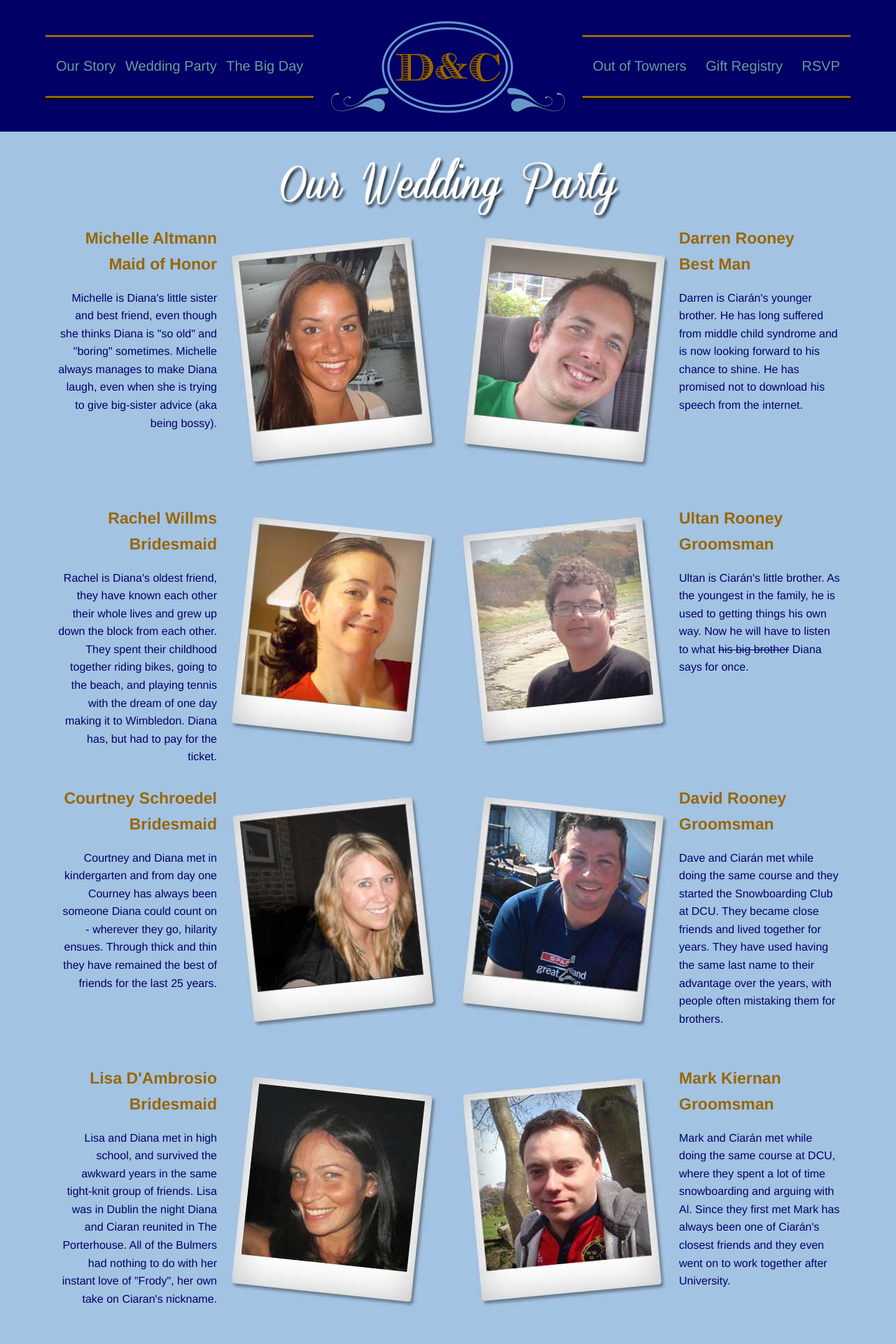
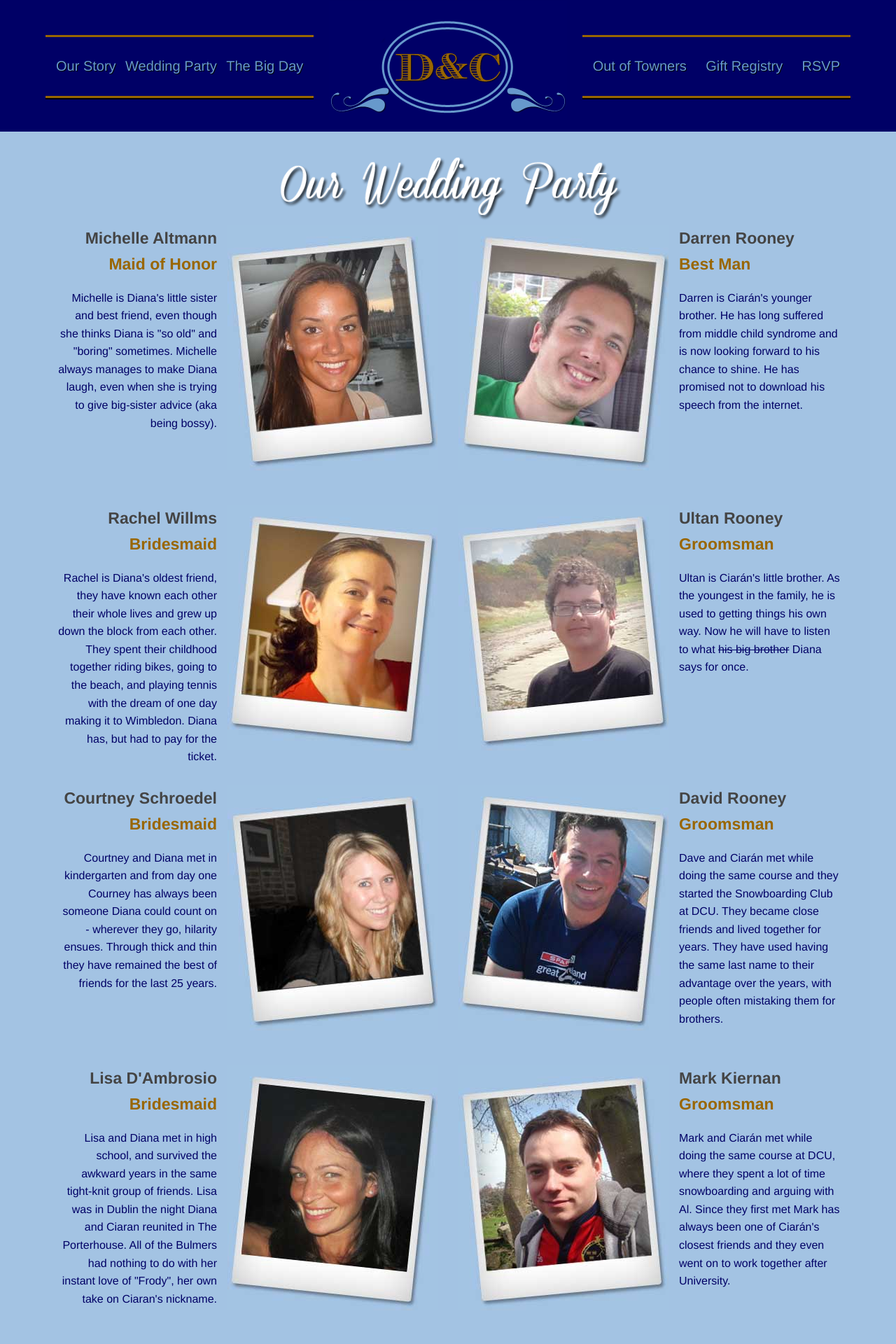
Before and after one commit to CiaranR/diana-and-ciaran, a Jekyll site: the page built from _posts/2012-12-21-Our-Wedding-Party.html, in a window 1280 px wide. Shown: the top 1920 px of the page at 70% size. Built offline with Jekyll 4.4.1, drawn with Linux system fonts in a browser that asks for light colours; some web fonts are replaced; comment, search, counter and statistics services are not loaded.

Commit message:
more tweaks

```diff
--- a/_posts/2012-12-21-Our-Wedding-Party.html
+++ b/_posts/2012-12-21-Our-Wedding-Party.html
@@ -17,13 +17,13 @@ permalink: /wedding-party
 		<div class="row">
 			<div class="six columns">
 				<img src="/images/party/michelle.jpg" title="Michelle Altmann" alt="Michelle Altmann" class="right pad-left-15" />
-				<p class="text-right"><strong>Michelle Altmann<br />
+				<p class="text-right"><strong><span class="dg">Michelle Altmann</span><br />
 				   Maid of Honor</strong></p>
 				<p class="text-right">Michelle is Diana's little sister and best friend, even though she thinks Diana is "so old" and "boring" sometimes. Michelle always manages to make Diana laugh, even when she is trying to give big-sister advice (aka being bossy).</p>
 			</div>
 			<div class="six columns">
 				<img src="/images/party/darren.jpg" title="Darren Rooney" alt="Darren Rooney" class="left pad-right-15" />
-				<p class="text-left"><strong>Darren Rooney<br />
+				<p class="text-left"><strong><span class="dg">Darren Rooney</span><br />
 				   Best Man</strong></p>
 				<p class="text-left">Darren is Ciar&aacute;n's younger brother. He has long suffered from middle child syndrome and is now looking forward to his chance to shine. He has promised not to download his speech from the internet.</p>
 			</div>
@@ -31,13 +31,13 @@ permalink: /wedding-party
 		<div class="row">
 			<div class="six columns">
 				<img src="/images/party/rachel.jpg" title="Rachel Willms" alt="Rachel Willms" class="right pad-left-15" />
-				<p class="text-right"><strong>Rachel Willms<br />
+				<p class="text-right"><strong><span class="dg">Rachel Willms</span><br />
 				   Bridesmaid</strong></p>
 				<p class="text-right">Rachel is Diana's oldest friend, they have known each other their whole lives and grew up down the block from each other. They spent their childhood together riding bikes, going to the beach, and playing tennis with the dream of one day making it to Wimbledon. Diana has, but had to pay for the ticket.</p>
 			</div>
 			<div class="six columns">
 				<img src="/images/party/ultan.jpg" title="Ultan Rooney" alt="Ultan Rooney" class="left pad-right-15" />
-				<p class="text-left"><strong><span title="aka Wee Man">Ultan Rooney</span><br />
+				<p class="text-left"><strong><span class="dg"><span title="aka Wee Man">Ultan Rooney</span></span><br />
 				   Groomsman</strong></p>
 				<p class="text-left"><span title="aka Wee Man">Ultan</span> is Ciar&aacute;n's little brother. As the youngest in the family, he is used to getting things his own way.  Now he will have to listen to what <strike>his big brother</strike> Diana says for once. </p>
 			</div>
@@ -45,13 +45,13 @@ permalink: /wedding-party
 		<div class="row">
 			<div class="six columns">
 				<img src="/images/party/courtney.jpg" title="Courtney Schroedel" alt="Courtney Schroedel" class="right pad-left-15" />
-				<p class="text-right"><strong>Courtney Schroedel<br />
+				<p class="text-right"><strong><span class="dg">Courtney Schroedel</span><br />
 				   Bridesmaid</strong></p>
 				<p class="text-right">Courtney and Diana met in kindergarten and from day one Courney has always been someone Diana could count on - wherever they go, hilarity ensues. Through thick and thin they have remained the best of friends for the last 25 years.</p>
 			</div>
 			<div class="six columns">
 				<img src="/images/party/dave.jpg" title="David Rooney" alt="David Rooney" class="left pad-right-15" />
-				<p class="text-left"><strong><span title="aka Ted">David Rooney</span><br />
+				<p class="text-left"><strong><span class="dg"><span title="aka Ted">David Rooney</span></span><br />
 				   Groomsman</strong></p>
 				<p class="text-left"><span title="aka Ted">Dave</span> and Ciar&aacute;n met while doing the same course and they started the Snowboarding Club at DCU.  They became close friends and lived together for years. They have used having the same last name to their advantage over the years, with people often mistaking them for brothers.</p>
 			</div>
@@ -59,13 +59,13 @@ permalink: /wedding-party
 		<div class="row">
 			<div class="six columns">
 				<img src="/images/party/lisa.jpg" title="Lisa D'Ambrosio" alt="Lisa D'Ambrosio" class="right pad-left-15" />
-				<p class="text-right"><strong>Lisa D'Ambrosio<br />
+				<p class="text-right"><strong><span class="dg">Lisa D'Ambrosio</span><br />
 				   Bridesmaid</strong></p>
 				<p class="text-right">Lisa and Diana met in high school, and survived the awkward years in the same tight-knit group of friends. Lisa was in Dublin the night Diana and Ciaran reunited in The Porterhouse.  All of the Bulmers had nothing to do with her instant love of "Frody", her own take on Ciaran's nickname.</p>
 			</div>
 			<div class="six columns">
 				<img src="/images/party/mark.jpg" title="Mark Kiernan" alt="Mark Kiernan" class="left pad-right-15" />
-				<p class="text-left"><strong><span title="aka Dutch Goldfish">Mark  Kiernan</span><br />
+				<p class="text-left"><strong><span class="dg"><span title="aka Dutch Goldfish">Mark  Kiernan</span></span><br />
 				   Groomsman</strong></p>
 				<p class="text-left"><span title="aka Dutch Goldfish">Mark</span> and Ciar&aacute;n met while doing the same course at DCU, where they spent a lot of time snowboarding and arguing with Al.  Since they first met Mark has always been one of Ciar&aacute;n's closest friends and they even went on to work together after University.</p>
 			</div>
@@ -73,13 +73,13 @@ permalink: /wedding-party
 		<div class="row">
 			<div class="six columns">
 				<img src="/images/party/sharkey.jpg" title="Christine Valentic" alt="Christine Valentic" class="right pad-left-15" />
-				<p class="text-right"><strong><span title="aka Sharkey">Christine Valentic</span><br />
+				<p class="text-right"><strong><span class="dg"><span title="aka Sharkey">Christine Valentic</span></span><br />
 				   Bridesmaid</strong></p>
 				<p class="text-right"><span title="aka Sharkey">Christine</span> and Diana have known each other since they were nine.  In the 4th grade, Diana returned from Christmas vacation and found out that Christine had taken over her desk next to all of her friends. Despite the rough start, they are the best of friends.</p>
 			</div>
 			<div class="six columns">
 				<img src="/images/party/alan.jpg" title="Alan O'Conor" alt="Alan O'Conor" class="left pad-right-15" />
-				<p class="text-left"><strong><span title="aka Lad">Alan O'Conor</span><br />
+				<p class="text-left"><strong><span class="dg"><span title="aka Lad">Alan O'Conor</span></span><br />
 				   Groomsman</strong></p>
 				<p class="text-left"><span title="aka Lad">Al</span> and Ciar&aacute;n met doing the same course at DCU.  Despite Al always being wrong, their common love of the internet meant that they would become great friends. Al has left Dublin and is now living the dream in San Fransisco.</p>
 			</div>
@@ -87,13 +87,13 @@ permalink: /wedding-party
 		<div class="row">
 			<div class="six columns">
 				<img src="/images/party/eliza.jpg" title="Eliza Rafferty" alt="Eliza Rafferty" class="right pad-left-15" />
-				<p class="text-right"><strong>Eliza Rafferty<br />
+				<p class="text-right"><strong><span class="dg">Eliza Rafferty</span><br />
 				   Bridesmaid</strong></p>
 				<p class="text-right">Eliza met Diana during their first year at Northeastern University when they were living in the quiet hall despite neither of them being very quiet.  They went on to live together for two more years and spent some time travelling around Europe together.</p>
 			</div>
 			<div class="six columns">
 				<img src="/images/party/russell.jpg" title="Russell O'Connor" alt="Russell O'Connor" class="left pad-right-15" />
-				<p class="text-left"><strong><span title="aka Russell">Russell O'Connor</span><br />
+				<p class="text-left"><strong><span class="dg"><span title="aka Russell">Russell O'Connor</span></span><br />
 				   Groomsman</strong></p>
 				<p class="text-left"><span title="aka Russell">Russell</span> is one of Ciar&aacute;n's closest friends, they met in DCU after they both became Student Union Reps in their first year. Russell ran the Snowboarding Club with Ciar&aacute;n and together they organized some of the best parties DCU has ever seen.</p>
 			</div>
@@ -101,13 +101,13 @@ permalink: /wedding-party
 		<div class="row">
 			<div class="six columns">
 				<img src="/images/party/roxy.jpg" title="Roxy Kripp" alt="Roxy Kripp" class="right pad-left-15" />
-				<p class="text-right"><strong>Roxy Kripp<br />
+				<p class="text-right"><strong><span class="dg">Roxy Kripp</span><br />
 				   Flower Girl</strong></p>
 				<p class="text-right"> Roxy is Diana's cousin and has been taking her role as Flower Girl very seriously with lots of practising so far. She is a master at the curtsey, so please look out for it when she reaches the top of the aisle on our wedding day.</p>
 			</div>
 			<div class="six columns">
 				<img src="/images/party/ben.jpg" title="Benjamin Fox" alt="Benjamin Fox" class="left pad-right-15" />
-				<p class="text-left"><strong><span title="aka Ben">Benjamin Fox</span><br />
+				<p class="text-left"><strong><span class="dg"><span title="aka Ben">Benjamin Fox</span></span><br />
 				   Ring Bearer</strong></p>
 				<p class="text-left">Ben is Diana's good friend's son and this might be the only wedding where the seven year old ring bearer is almost as tall as the bride. Ben is hoping his front teeth grow back in time for all of the wedding photos.</p>
 			</div>
--- a/stylesheets/app.css
+++ b/stylesheets/app.css
@@ -147,7 +147,7 @@ form.custom div.custom.dropdown ul li { padding-top: 5px; padding-bottom: 5px; }
 	font-size: 106px;
 	width: 465px;
 	font-weight: bold;
-	background: #acf;
+	background: #a3c3e3;
 	z-index: 2;
 }
 #our-story-text .ldn {
@@ -156,7 +156,7 @@ form.custom div.custom.dropdown ul li { padding-top: 5px; padding-bottom: 5px; }
 	font-size: 141px;
 	width: 465px;
 	font-weight: bold;
-	background: #acf;
+	background: #a3c3e3;
 }
 .ie6 .ny, .ie7 .ny, .ie8 .ny, .ie9 .ny {
 	margin-left: -50px !important;
@@ -198,6 +198,9 @@ form.custom div.custom.dropdown ul li { padding-top: 5px; padding-bottom: 5px; }
 }
 #party-text  img{
 	margin-bottom: 50px;
+}
+#party-text .dg{
+	color: #444;
 }
 
 /* -----------------------------------------
```
